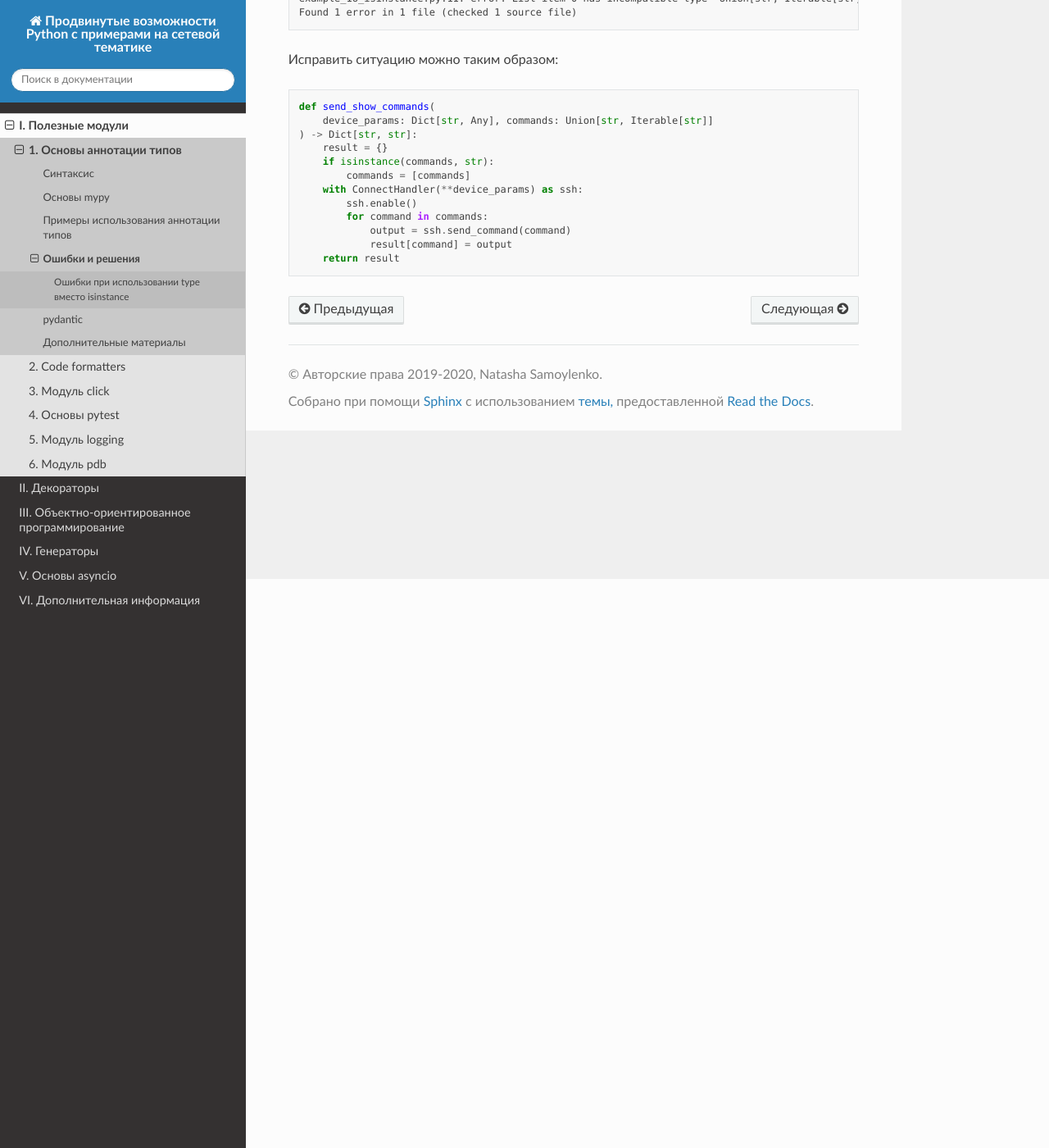
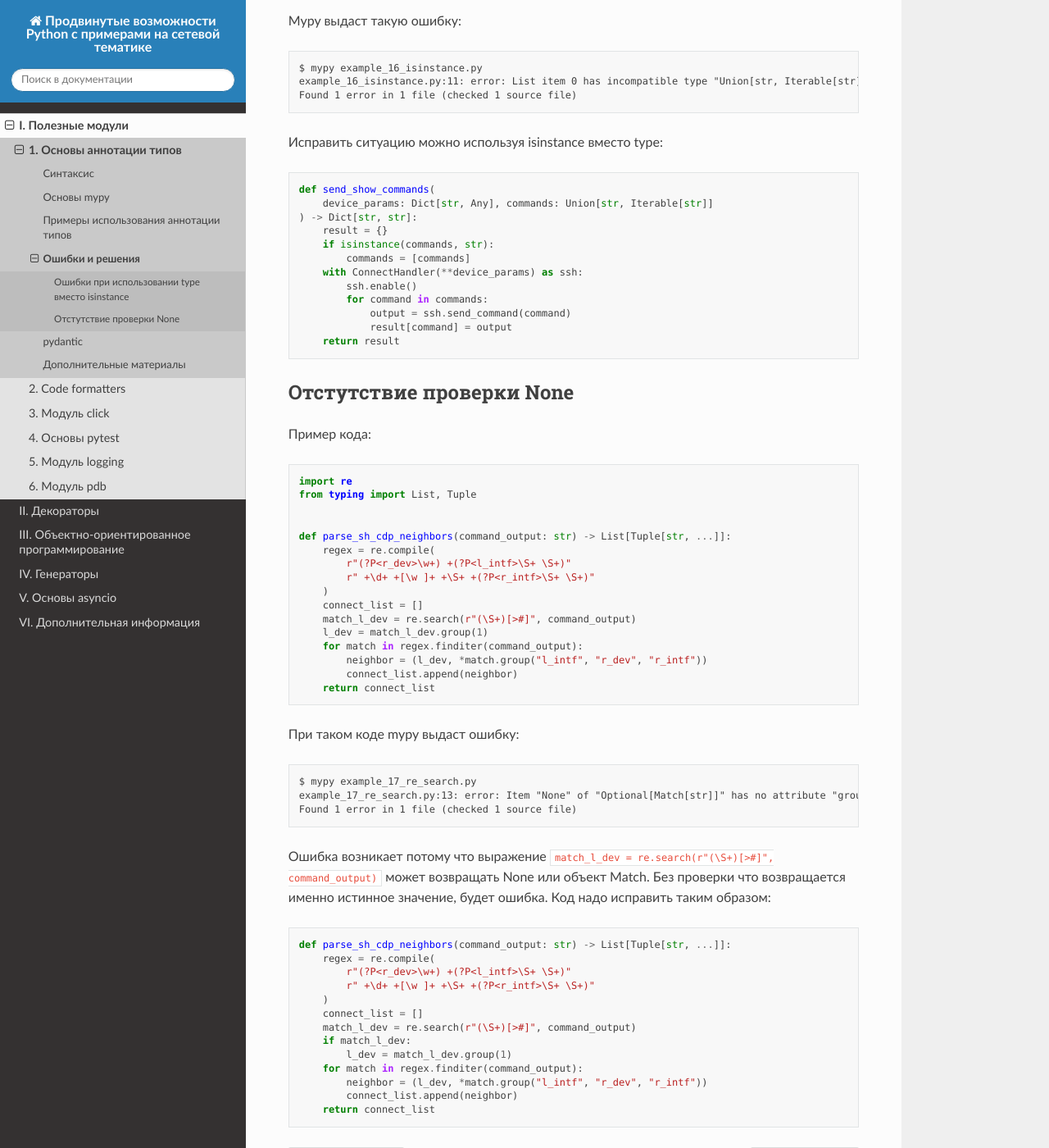
Before and after one commit to natenka/advpyneng-book, a Sphinx documentation site: the page built from docs/source/book/01_type_annotations/errors_and_solutions.rst, in a window 1280 px wide and 1400 px high, scrolled down 694 px. Shown: the whole window at 82% size. Built offline with Sphinx 7.4.7 and the Read the Docs theme 2.0.0, drawn with Linux system fonts in a browser that asks for light colours; pages that are not in the unit, such as notebooks, are missing from menus; some of the changed text lies outside the part shown.

Commit message:
type annotations: добавлен подраздел ошибки и решения

```diff
--- a/docs/source/book/01_type_annotations/errors_and_solutions.rst
+++ b/docs/source/book/01_type_annotations/errors_and_solutions.rst
@@ -33,7 +37,7 @@
     example_16_isinstance.py:11: error: List item 0 has incompatible type "Union[str, Iterable[str]]"; expected "str"
     Found 1 error in 1 file (checked 1 source file)
 
-Исправить ситуацию можно таким образом:
+Исправить ситуацию можно используя isinstance вместо type:
 
 .. code:: python
 
@@ -49,3 +53,54 @@
                 output = ssh.send_command(command)
                 result[command] = output
         return result
+
+Отстутствие проверки None
+~~~~~~~~~~~~~~~~~~~~~~~~~
+
+Пример кода:
+
+.. code:: python
+
+    import re
+    from typing import List, Tuple
+
+
+    def parse_sh_cdp_neighbors(command_output: str) -> List[Tuple[str, ...]]:
+        regex = re.compile(
+            r"(?P<r_dev>\w+) +(?P<l_intf>\S+ \S+)"
+            r" +\d+ +[\w ]+ +\S+ +(?P<r_intf>\S+ \S+)"
+        )
+        connect_list = []
+        match_l_dev = re.search(r"(\S+)[>#]", command_output)
+        l_dev = match_l_dev.group(1)
+        for match in regex.finditer(command_output):
+            neighbor = (l_dev, *match.group("l_intf", "r_dev", "r_intf"))
+            connect_list.append(neighbor)
+        return connect_list
+
+При таком коде mypy выдаст ошибку:
+
+::
+
+    $ mypy example_17_re_search.py
+    example_17_re_search.py:13: error: Item "None" of "Optional[Match[str]]" has no attribute "group"
+    Found 1 error in 1 file (checked 1 source file)
+
+Ошибка возникает потому что выражение ``match_l_dev = re.search(r"(\S+)[>#]", command_output)`` может возвращать
+None или объект Match. Без проверки что возвращается именно истинное значение, будет ошибка. Код надо исправить таким образом:
+
+.. code:: python
+
+    def parse_sh_cdp_neighbors(command_output: str) -> List[Tuple[str, ...]]:
+        regex = re.compile(
+            r"(?P<r_dev>\w+) +(?P<l_intf>\S+ \S+)"
+            r" +\d+ +[\w ]+ +\S+ +(?P<r_intf>\S+ \S+)"
+        )
+        connect_list = []
+        match_l_dev = re.search(r"(\S+)[>#]", command_output)
+        if match_l_dev:
+            l_dev = match_l_dev.group(1)
+        for match in regex.finditer(command_output):
+            neighbor = (l_dev, *match.group("l_intf", "r_dev", "r_intf"))
+            connect_list.append(neighbor)
+        return connect_list
```
Also changed, not shown: other parts of docs/source/book/01_type_annotations/errors_and_solutions.rst (+4 -0 lines).
